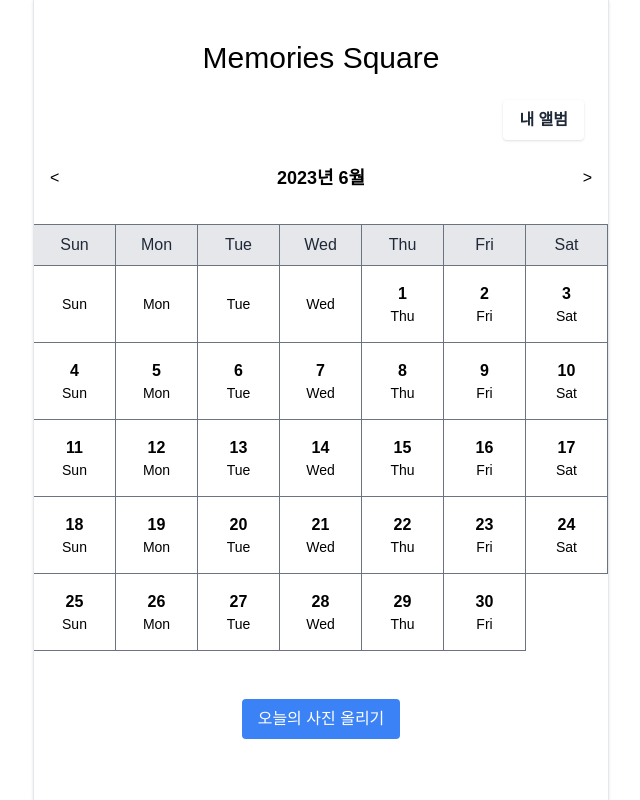
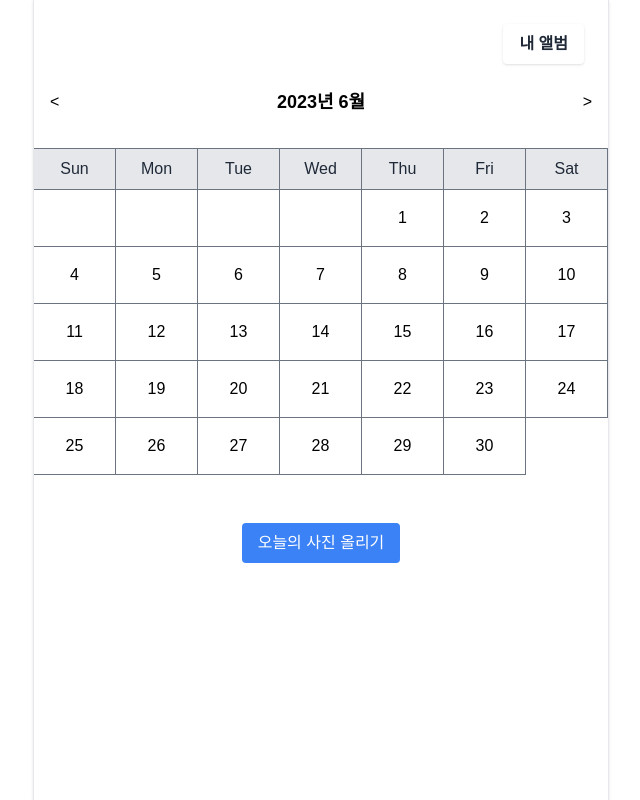
Before and after one commit to Leets-Official/MemoriesSquare-FE, a SvelteKit app: page / in a window 1280 px wide. Shown: the whole page, without its empty margins (319-959 px from the left). Built offline with nearby package versions, Linux system fonts and the light colour scheme; a web font is replaced by a local one.

Commit message:
요일 제거

```diff
--- a/src/pages/calendarPage/CalendarPage.svelte
+++ b/src/pages/calendarPage/CalendarPage.svelte
@@ -1,20 +1,21 @@
 <script>
   import Calendar from './calendar/Calendar.svelte';
-	import ImageModal from "./imageupload/ImageModal.svelte";
+  import ImageModal from './imageupload/ImageModal.svelte';
 </script>
 
 <section class="m-0">
-	<div class="pt-10">
-		<p class="text-3xl text-center">Memories Square</p>
-		<div class="float-right ">
-			<button class="bg-white hover:bg-gray-100 float-right text-gray-800 font-semibold m-6 py-2 px-4 border:none border-gray-400 rounded shadow">
+  <div>
+    <!-- <p class="text-3xl text-center">Memories Square</p> -->
+    <div class="float-right">
+      <button
+        class="bg-white hover:bg-gray-100 float-right text-gray-800 font-semibold m-6 py-2 px-4 border:none border-gray-400 rounded shadow"
+      >
         내 앨범
       </button>
-
     </div>
     <div class="clear-right mt-20">
-			<Calendar/>
-			<ImageModal/>
+      <Calendar />
+      <ImageModal />
     </div>
   </div>
 </section>
--- a/src/pages/calendarPage/calendar/Calendar.svelte
+++ b/src/pages/calendarPage/calendar/Calendar.svelte
@@ -1,41 +1,41 @@
 <script>
-	import { onMount } from "svelte";
+  import { onMount } from 'svelte';
 
   let DUMMY_DATA = {
-        2023 : {
-            7 : {
+    2023: {
+      7: {
         1: {
-					"weekDay": "imsy",
-					"photos": 5,
+          weekDay: 'imsy',
+          photos: 5
         },
         6: {
-					"photos": 10,
+          photos: 10
         },
         7: {
-					"photos": 1,
+          photos: 1
         },
         8: {
-					"photos": 4,
+          photos: 4
         },
         9: {
-					"photos": 1,
+          photos: 1
         },
         10: {
-					"photos": 3,
+          photos: 3
         },
         11: {
-					"photos": 5,
+          photos: 5
         },
         12: {
-					"photos": 7,
+          photos: 7
         },
         13: {
-					"photos": 9,
+          photos: 9
         }
       }
     }
-    }
-	const weekDays = ["Sun", "Mon", "Tue", "Wed", "Thu", "Fri", "Sat"];
+  };
+  const weekDays = ['Sun', 'Mon', 'Tue', 'Wed', 'Thu', 'Fri', 'Sat'];
   let currentDate = new Date();
   let thisYear, thisMonth;
   let days = [];
@@ -48,62 +48,66 @@
     [thisYear, thisMonth] = [currentDate.getFullYear(), currentDate.getMonth() + 1];
     const firstDay = new Date(thisYear, thisMonth - 1, 1).getDay();
     const daysInMonth = new Date(thisYear, thisMonth, 0).getDate();
-		days = Array.from({length: daysInMonth + firstDay}, (_, idx) => {
+    days = Array.from({ length: daysInMonth + firstDay }, (_, idx) => {
       const day = idx + 1 - firstDay;
       const weekDay = weekDays[idx % 7];
       return {
-				day: day > 0 ? day : "",
-				weekDay : weekDay
+        day: day > 0 ? day : '',
+        weekDay: weekDay
       };
     });
 
     // 이번 달의 DUMMY_DATA 초기화
-		if(!(thisYear in DUMMY_DATA)){
+    if (!(thisYear in DUMMY_DATA)) {
       DUMMY_DATA[thisYear] = {};
     }
-		if (!(thisMonth in DUMMY_DATA[thisYear])){
+    if (!(thisMonth in DUMMY_DATA[thisYear])) {
       DUMMY_DATA[thisYear][thisMonth] = {};
     }
-		days.forEach(eachDay => {
-			if(eachDay.day !== "" && !(eachDay.day in DUMMY_DATA[thisYear][thisMonth])){
-				DUMMY_DATA[thisYear][thisMonth][eachDay.day] = {"weekDay": eachDay.weekDay, "photos":0, "bg": "bg-white"};
+    days.forEach((eachDay) => {
+      if (eachDay.day !== '' && !(eachDay.day in DUMMY_DATA[thisYear][thisMonth])) {
+        DUMMY_DATA[thisYear][thisMonth][eachDay.day] = {
+          weekDay: eachDay.weekDay,
+          photos: 0,
+          bg: 'bg-white'
+        };
       }
-		})
+    });
     // DUMMY_DATA의 background color 초기화
     for (const day in DUMMY_DATA[thisYear][thisMonth]) {
-			const photoCount = DUMMY_DATA[thisYear][thisMonth][day]["photos"];
+      const photoCount = DUMMY_DATA[thisYear][thisMonth][day]['photos'];
       if (photoCount === 0) {
-			DUMMY_DATA[thisYear][thisMonth][day]["bg"] = "bg-white";
+        DUMMY_DATA[thisYear][thisMonth][day]['bg'] = 'bg-white';
       } else if (photoCount === 1) {
-			DUMMY_DATA[thisYear][thisMonth][day]["bg"] = "bg-emerald-500/[0.1]";
+        DUMMY_DATA[thisYear][thisMonth][day]['bg'] = 'bg-emerald-500/[0.1]';
       } else if (photoCount === 2) {
-			DUMMY_DATA[thisYear][thisMonth][day]["bg"] = "bg-emerald-500/[0.2]";
+        DUMMY_DATA[thisYear][thisMonth][day]['bg'] = 'bg-emerald-500/[0.2]';
       } else if (photoCount === 3) {
-			DUMMY_DATA[thisYear][thisMonth][day]["bg"] = "bg-emerald-500/[0.3]";
+        DUMMY_DATA[thisYear][thisMonth][day]['bg'] = 'bg-emerald-500/[0.3]';
       } else if (photoCount === 4) {
-			DUMMY_DATA[thisYear][thisMonth][day]["bg"] = "bg-emerald-500/[0.4]";
-			}else if (photoCount === 5) {
-			DUMMY_DATA[thisYear][thisMonth][day]["bg"] = "bg-emerald-500/[0.5]";
-			}else if (photoCount === 6) {
-			DUMMY_DATA[thisYear][thisMonth][day]["bg"] = "bg-emerald-500/[0.6]";
-			}else if (photoCount === 7) {
-			DUMMY_DATA[thisYear][thisMonth][day]["bg"] = "bg-emerald-500/[0.7]";
-			}else if (photoCount === 8) {
-			DUMMY_DATA[thisYear][thisMonth][day]["bg"] = "bg-emerald-500/[0.8]";
-			}else if (photoCount === 9) {
-			DUMMY_DATA[thisYear][thisMonth][day]["bg"] = "bg-emerald-500/[0.9]";
-			}else if (photoCount >= 10) {
-			DUMMY_DATA[thisYear][thisMonth][day]["bg"] = "bg-emerald-500/[0.5]";
+        DUMMY_DATA[thisYear][thisMonth][day]['bg'] = 'bg-emerald-500/[0.4]';
+      } else if (photoCount === 5) {
+        DUMMY_DATA[thisYear][thisMonth][day]['bg'] = 'bg-emerald-500/[0.5]';
+      } else if (photoCount === 6) {
+        DUMMY_DATA[thisYear][thisMonth][day]['bg'] = 'bg-emerald-500/[0.6]';
+      } else if (photoCount === 7) {
+        DUMMY_DATA[thisYear][thisMonth][day]['bg'] = 'bg-emerald-500/[0.7]';
+      } else if (photoCount === 8) {
+        DUMMY_DATA[thisYear][thisMonth][day]['bg'] = 'bg-emerald-500/[0.8]';
+      } else if (photoCount === 9) {
+        DUMMY_DATA[thisYear][thisMonth][day]['bg'] = 'bg-emerald-500/[0.9]';
+      } else if (photoCount >= 10) {
+        DUMMY_DATA[thisYear][thisMonth][day]['bg'] = 'bg-emerald-500/[0.5]';
       }
     }
 
-		console.log(DUMMY_DATA)
+    console.log(DUMMY_DATA);
   };
 
   const previousMonth = () => {
     currentDate = new Date(currentDate.getFullYear(), currentDate.getMonth() - 1, 1);
     render();
-	}
+  };
 
   const nextMonth = () => {
     currentDate = new Date(currentDate.getFullYear(), currentDate.getMonth() + 1, 1);
@@ -113,24 +117,30 @@
 
 <div class="calendar">
   <div class="header flex items-center justify-between mb-8 mt-8">
-		<button class="px-4" on:click={previousMonth}>{"<"}</button>
+    <button class="px-4" on:click={previousMonth}>{'<'}</button>
     <h2 class="text-lg font-semibold">
       {currentDate.getFullYear()}년 {currentDate.getMonth() + 1}월
     </h2>
-		<button class="px-4" on:click={nextMonth}>{">"}</button>
+    <button class="px-4" on:click={nextMonth}>{'>'}</button>
   </div>
 
   <div class="weekDays grid grid-cols-7">
     {#each weekDays as weekDay}
-			<div class="bg-gray-200 text-gray-800 border-r border-y border-gray-500 py-2 text-center">{weekDay}</div>
+      <div class="bg-gray-200 text-gray-800 border-r border-y border-gray-500 py-2 text-center">
+        {weekDay}
+      </div>
     {/each}
   </div>
 
   <div class="grid grid-cols-7">
     {#each days as { day, weekDay }}
-			<div class={`${day !== "" ? DUMMY_DATA[thisYear][thisMonth][day]["bg"] : "bg-white"} border-r border-b border-gray-500 p-4 flex flex-col items-center justify-center`}>
-				<div class="text-medium font-semibold">{day}</div>
-				<div class="text-sm">{weekDay}</div>
+      <div
+        class={`${
+          day !== '' ? DUMMY_DATA[thisYear][thisMonth][day]['bg'] : 'bg-white'
+        } border-r border-b border-gray-500 p-4 flex flex-col items-center justify-center`}
+      >
+        <div class="text-medium font-medium">{day}</div>
+        <!-- <div class="text-sm">{weekDay}</div> -->
       </div>
     {/each}
   </div>
```
Lines whose indentation alone changed are shown as unchanged.
